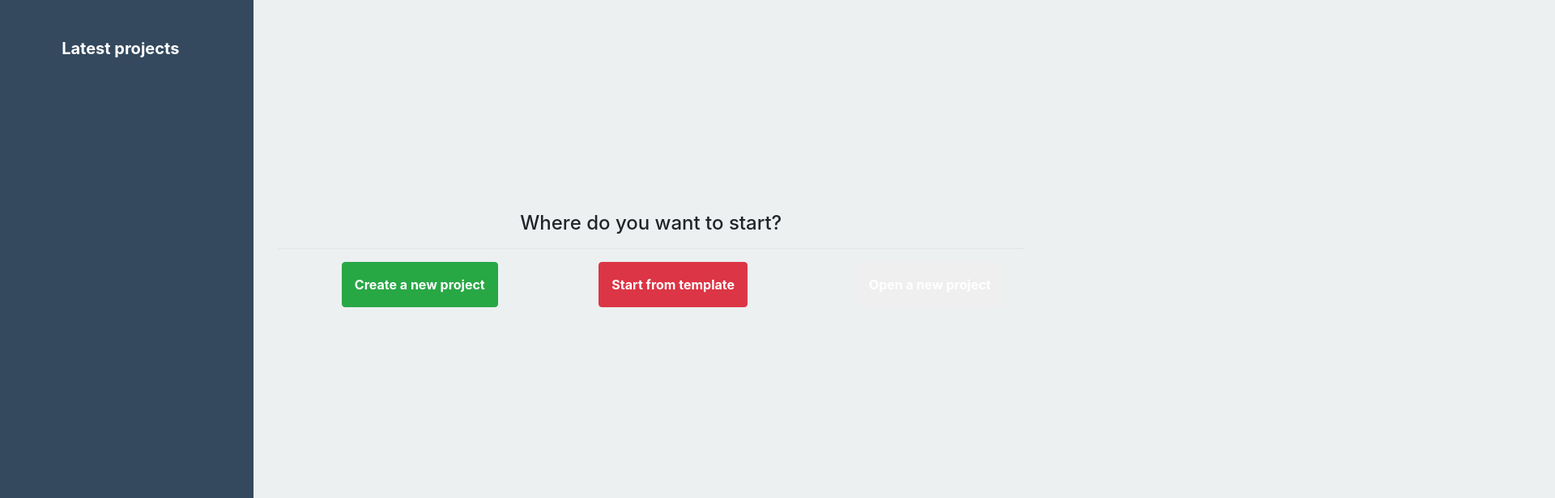
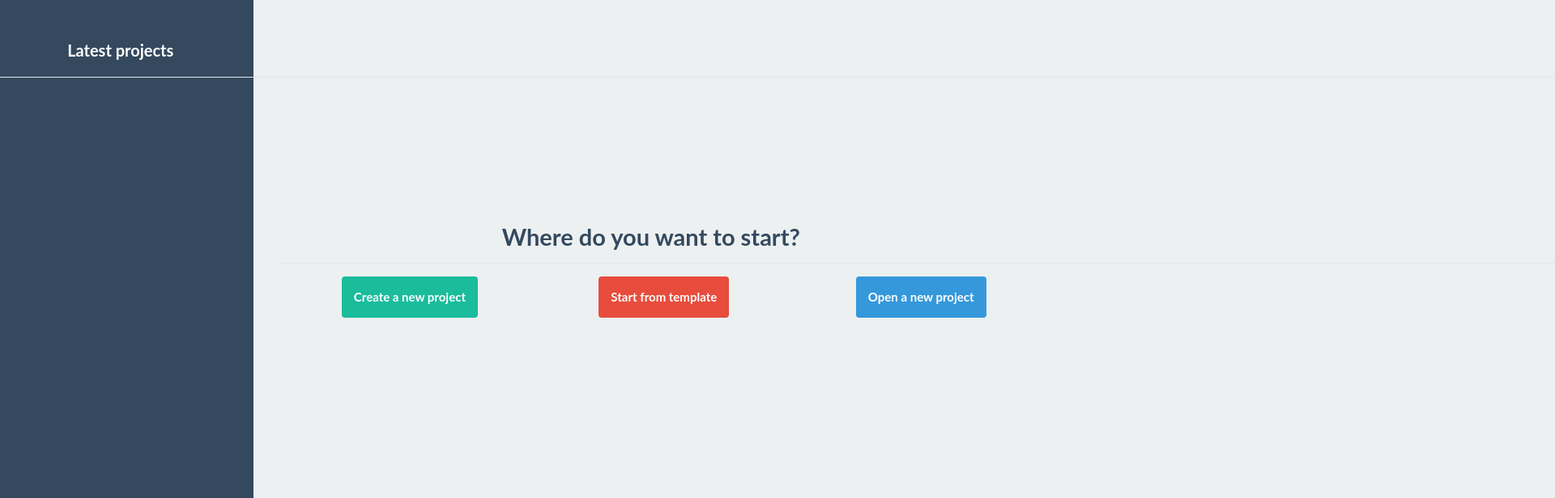
Before and after one commit to danmoop/FlowerFlow-PC-Version, a plain HTML site: page sections/main.html in a window 1280 px wide. Shown: the top 616 px of the page at 81% size, 1920 px wide, since content can reach past the window. Drawn offline with nearby package versions, Linux system fonts and the light colour scheme; a web font is replaced by a local one.

Commit message:
trying to fix language problem in repository

```diff
--- a/css/appstyle.css
+++ b/css/appstyle.css
@@ -22,6 +22,7 @@
 
 	.divider{
 		background: white;
+		width: 10000px;
 	}
 
 	.margin-btn{
--- a/sections/main.html
+++ b/sections/main.html
@@ -6,12 +6,14 @@
     <meta http-equiv="X-UA-Compatible" content="ie=edge">
     <title>FlowerFlow - Main</title>
     <link rel="stylesheet" href="https://maxcdn.bootstrapcdn.com/bootstrap/4.0.0/css/bootstrap.min.css">
+    <link rel="stylesheet" href="../css/flat-ui.css">
     <link rel="stylesheet" href="../css/appstyle.css">
 </head>
 <body style="background: #ecf0f1;">
     <div class="row">
         <div class="col-sm-3 text-center" style="background: #34495e; height:2160px;">
             <p class="b wh" style="margin-top: 15%;">Latest projects</p>
+            <hr class="divider">
         </div>
         <div class="col-sm-9" style="background: #ecf0f1; margin-top: 20%;">
             <div class="content">
@@ -21,7 +23,7 @@
                     <div class="row">
                         <div class="col-sm-1"></div>
                         <div class="col-sm-3">
-                            <button class="b wh btn btn-success button">Create a new project</button>
+                            <button class="b wh btn btn-primary button">Create a new project</button>
                         </div>
                         <div class="col-sm-1"></div>
                         <div class="col-sm-3">
@@ -29,7 +31,7 @@
                         </div>
                         <div class="col-sm-1"></div>
                         <div class="col-sm-3">
-                            <button class="b wh btn btn-inverse button">Open a new project</button>
+                            <button class="b wh btn btn-info button">Open a new project</button>
                         </div>
                     </div>
                 </div>
```
Also changed, not shown: app.js (deleted, +0 -8 lines), js/model/presentation.js (added), 1 other file.
